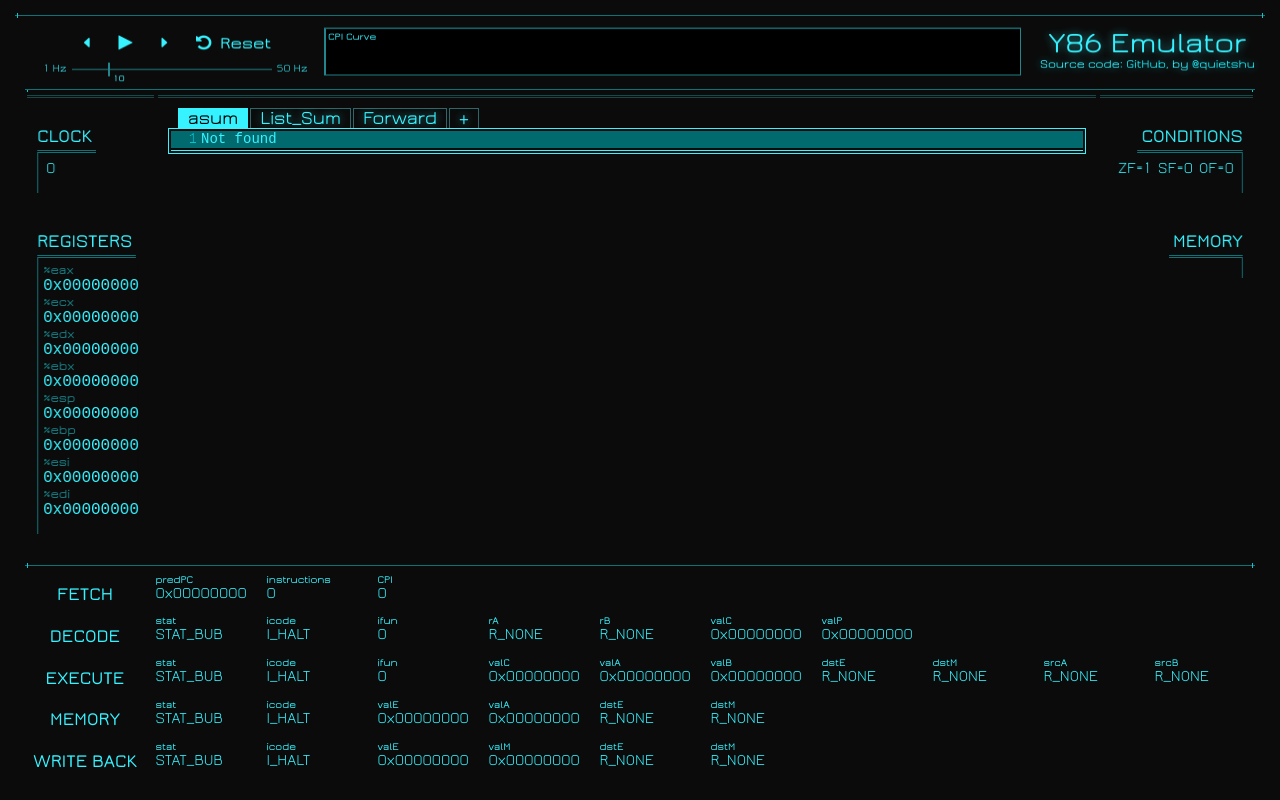
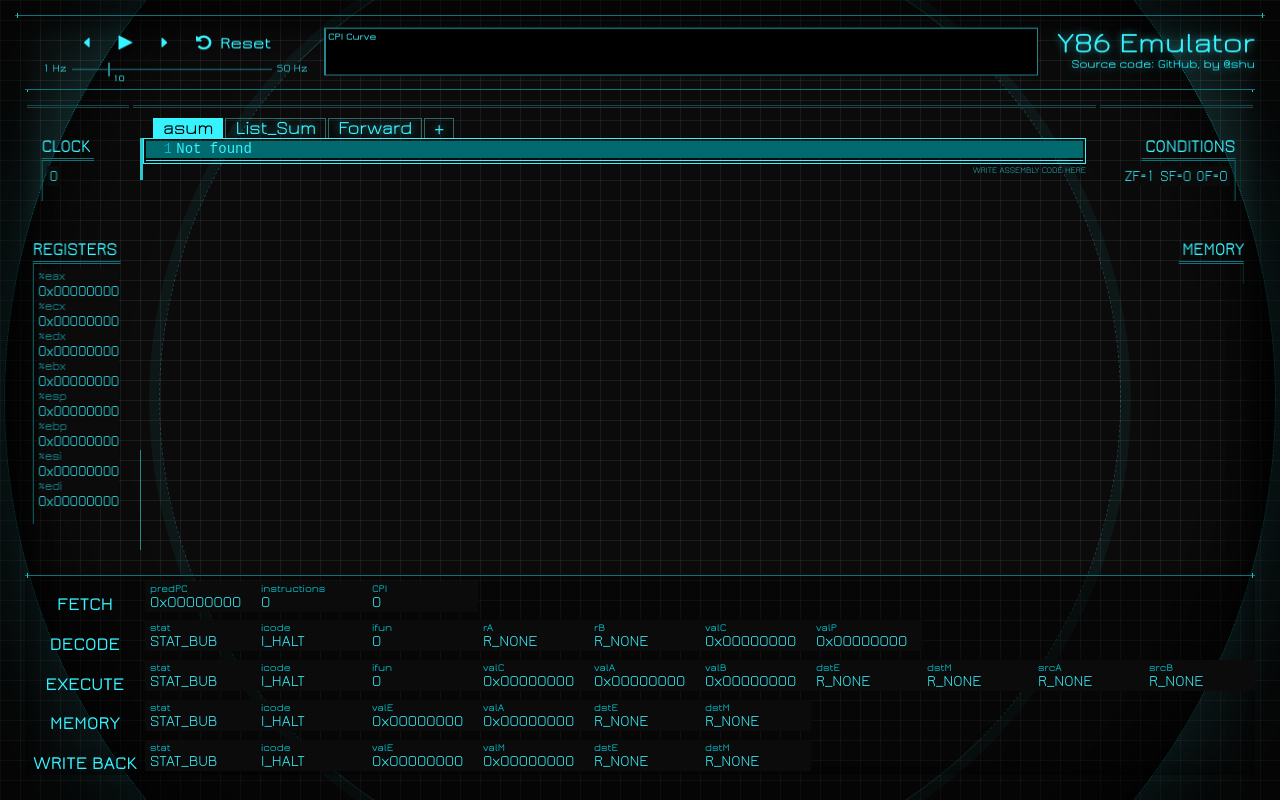
Before and after one commit to shuding/y86, a website: page index.html in a window 1280 px wide. Drawn offline with Linux system fonts and the light colour scheme; no server answers.

Commit message:
add more ui details

```diff
--- a/index.html
+++ b/index.html
@@ -60,7 +60,7 @@
       <cpi-container style="-webkit-flex:1;flex:1;-webkit-flex-grow:1;flex-grow:1"></cpi-container>
 
       <h1>Y86 Emulator<br/>
-        <small>Source code: <a href="https://github.com/quietshu/y86" target="_blank">GitHub</a>, by <a href="https://github.com/quietshu" target="_blank">@quietshu</a></small>
+        <small>Source code: <a href="https://github.com/quietshu/y86" target="_blank">GitHub</a>, by <a href="https://github.com/quietshu" target="_blank">@shu</a></small>
       </h1>
 
     </flex-container>
@@ -92,18 +92,11 @@
       </div>
     </flex-container>
 
-    <flex-container class="top-line" style="-webkit-flex-direction: column">
+    <flex-container class="top-line shadow-bg" style="-webkit-flex-direction: column">
       <fetch>
         <pipe-attr pipe-name="'predPC'" pipe-data="parser.CPU.Input.F_predPC | toHex: 8" pipe-pref="'0x'"></pipe-attr>
         <pipe-attr pipe-name="'instructions'" pipe-data="parser.CPU.instruction"></pipe-attr>
         <pipe-attr pipe-name="'CPI'" pipe-data="parser.CPU.cpi[parser.CPU.cycle] | round"></pipe-attr>
-        <pipe-attr></pipe-attr>
-        <pipe-attr></pipe-attr>
-        <pipe-attr></pipe-attr>
-        <pipe-attr></pipe-attr>
-        <pipe-attr></pipe-attr>
-        <pipe-attr></pipe-attr>
-        <pipe-attr></pipe-attr>
       </fetch>
       <decode>
         <pipe-attr pipe-name="'stat'" pipe-data="constantMap.stat[parser.CPU.Input.D_stat]"></pipe-attr>
@@ -113,9 +106,6 @@
         <pipe-attr pipe-name="'rB'" pipe-data="constantMap.reg[parser.CPU.Input.D_rB]||'R_NONE'"></pipe-attr>
         <pipe-attr pipe-name="'valC'" pipe-data="parser.CPU.Input.D_valC | toHex: 8" pipe-pref="'0x'"></pipe-attr>
         <pipe-attr pipe-name="'valP'" pipe-data="parser.CPU.Input.D_valP | toHex: 8" pipe-pref="'0x'"></pipe-attr>
-        <pipe-attr></pipe-attr>
-        <pipe-attr></pipe-attr>
-        <pipe-attr></pipe-attr>
       </decode>
       <execute>
         <pipe-attr pipe-name="'stat'" pipe-data="constantMap.stat[parser.CPU.Input.E_stat]"></pipe-attr>
@@ -136,10 +126,6 @@
         <pipe-attr pipe-name="'valA'" pipe-data="parser.CPU.Input.M_valA | toHex: 8" pipe-pref="'0x'"></pipe-attr>
         <pipe-attr pipe-name="'dstE'" pipe-data="constantMap.reg[parser.CPU.Input.M_dstE]||'R_NONE'"></pipe-attr>
         <pipe-attr pipe-name="'dstM'" pipe-data="constantMap.reg[parser.CPU.Input.M_dstM]||'R_NONE'"></pipe-attr>
-        <pipe-attr></pipe-attr>
-        <pipe-attr></pipe-attr>
-        <pipe-attr></pipe-attr>
-        <pipe-attr></pipe-attr>
       </memory>
       <write-back>
         <pipe-attr pipe-name="'stat'" pipe-data="constantMap.stat[parser.CPU.Input.W_stat]"></pipe-attr>
@@ -148,10 +134,6 @@
         <pipe-attr pipe-name="'valM'" pipe-data="parser.CPU.Input.W_valM | toHex: 8" pipe-pref="'0x'"></pipe-attr>
         <pipe-attr pipe-name="'dstE'" pipe-data="constantMap.reg[parser.CPU.Input.W_dstE]||'R_NONE'"></pipe-attr>
         <pipe-attr pipe-name="'dstM'" pipe-data="constantMap.reg[parser.CPU.Input.W_dstM]||'R_NONE'"></pipe-attr>
-        <pipe-attr></pipe-attr>
-        <pipe-attr></pipe-attr>
-        <pipe-attr></pipe-attr>
-        <pipe-attr></pipe-attr>
       </write-back>
     </flex-container>
 
--- a/src/script/directives/code.js
+++ b/src/script/directives/code.js
@@ -10,7 +10,7 @@ angular
             scope:      true,
             transclude: true,
             template:   '<h2 ng-repeat="tab in code.tabs" ng-class="{active: $index == code.currentTab}" ng-click="loadTab($index)"><span class="tab"></span>{{ tab }}</h2><h2><span class="tab"></span><input type="file">+</h2>' +
-                        '<pre><code ng-transclude="true"></code></pre>',
+                        '<pre><code ng-transclude="true"></code></pre><span class="info">WRITE ASSEMBLY CODE HERE</span>',
             link:       function ($scope, elem) {
                 var pre = elem.find('pre')[0];
                 $scope.$watch(function () {
--- a/src/style/code.css
+++ b/src/style/code.css
@@ -74,6 +74,13 @@ code-container h2.active .tab {
   border: 1px solid #37F3FF;
 }
 
+code-container .info {
+  font-size: 9px;
+  margin: 2px 0;
+  float: right;
+  color: rgba(55, 243, 255, 0.7);
+}
+
 code-line-indicator {
   position: absolute;
   width: 100%;
@@ -103,3 +110,25 @@ code-line > span.line-number {
   color: #00C2CE;
   background-color: #002B2D;
 }
+
+code-container:before {
+  content: '';
+  width: 3px;
+  height: 42px;
+  background: rgba(55, 243, 255, 0.8);
+  display: block;
+  position: absolute;
+  top: 48px;
+  margin-left: -3px;
+}
+
+code-container:after {
+  content: '';
+  width: 1px;
+  height: 100px;
+  background: rgba(55, 243, 255, 0.5);
+  display: block;
+  position: absolute;
+  bottom: 25px;
+  margin-left: -3px;
+}
--- a/src/style/main.css
+++ b/src/style/main.css
@@ -48,12 +48,45 @@ body {
   margin: 0;
   font-family: 'Jura', sans-serif;
   color: #37F3FF;
-  background-color: #0B0B0B;
   overflow: hidden;
   font-kerning: auto;
   -moz-osx-font-smoothing: grayscale;
   -webkit-font-smoothing: antialiased;
   font-feature-settings: "liga" 0;
+  background: #0B0B0B;
+  background-image: url(/src/style/bg.png);
+  background-size: 20px 20px;
+  box-shadow: 0 0 20px 30px rgba(0, 0, 0, 0.5) inset;
+}
+
+body:before, body:after {
+  content: '';
+  display: block;
+  position: fixed;
+  width: 120vmin;
+  height: 120vmin;
+  pointer-events: none;
+  margin: auto;
+  left: 50%;
+  top: 50%;
+  border-radius: 100%;
+  border: 1px solid rgba(104, 246, 255, 0.22);
+  border-right-style: dashed;
+  border-left-style: dashed;
+  box-shadow: 0 0 0 10px rgba(55, 243, 255, 0.05);
+  -webkit-transform: translate(-50%, -50%);
+  -moz-transform: translate(-50%, -50%);
+  -ms-transform: translate(-50%, -50%);
+  transform: translate(-50%, -50%);
+  z-index: -1;
+}
+
+body:before {
+  width: calc(100vmax - 10px);
+  height: calc(100vmax - 10px);
+  border-color: #008288;
+  border-style: dotted;
+  box-shadow: 0 0 100px rgba(55, 243, 255, 0.2), 0 0 100px rgb(0, 0, 0) inset;
 }
 
 h1, h2, h3, p, span, small, div {
@@ -78,7 +111,7 @@ h1 {
 h3 {
   display: inline-block;
   margin-bottom: 0;
-  padding-bottom: 4px;
+  padding-bottom: 2px;
   border-bottom: 3px double #0E7379;
 }
 
@@ -86,6 +119,10 @@ a {
   display: inline-block;
   color: #1CF2FF;
   text-decoration: none;
+}
+
+.shadow-bg {
+  background: rgba(0, 0, 0, 0.4);
 }
 
 .top-line {
@@ -173,6 +210,7 @@ flex-container {
 .flex-grow {
   flex: 1;
   -webkit-flex: 1;
+  padding: 10px 0;
   overflow: hidden;
 }
 
@@ -208,9 +246,9 @@ condition-container {
 }
 
 .rot-left {
-  transform: rotateY(5deg);
+  transform: rotateY(10deg) scaleX(0.9);
 }
 
 .rot-right {
-  transform: rotateY(-5deg);
+  transform: rotateY(-10deg) scaleX(0.9);
 }
--- a/src/style/pipe.css
+++ b/src/style/pipe.css
@@ -10,6 +10,7 @@ fetch, decode, execute, memory, write-back {
 
 fetch > h3, decode > h3, execute > h3, memory > h3, write-back > h3 {
   width: 120px;
+  flex: 0 0 120px;
   text-align: center;
   border: none;
 }
@@ -21,16 +22,23 @@ fetch > div, decode > div, execute > div, memory > div, write-back > div {
   -webkit-flex: 1;
   align-items: center;
   -webkit-align-items: center;
-  justify-content: space-around;
-  -webkit-justify-content: space-around;
 }
 
 pipe-attr {
   display: block;
-  width: 100px;
+  width: 10%;
+  max-width: 150px;
   padding: 2px 5px;
 }
 
 pipe-attr h6, pipe-attr p {
   margin: 0;
 }
+
+pipe-attr h6 {
+  color: #00b6c1;
+}
+
+pipe-attr:hover {
+  box-shadow: 0 0 0 1px rgb(54, 243, 255) inset;
+}
--- a/src/style/register.css
+++ b/src/style/register.css
@@ -19,5 +19,5 @@ register {
 }
 
 .register-data {
-  font-family: 'Courier New', monospace;
+  font-family: 'Jura', 'Courier New', monospace;
 }
--- a/src/style/stack.css
+++ b/src/style/stack.css
@@ -1,7 +1,7 @@
 
 stack-container > div {
   max-height: calc(100% - 40px);
-  font-family: 'Courier New', monospace;
+  font-family: 'Jura', 'Courier New', monospace;
   overflow: scroll;
 }
 
```
Also changed, not shown: src/style/bg.png (added).
